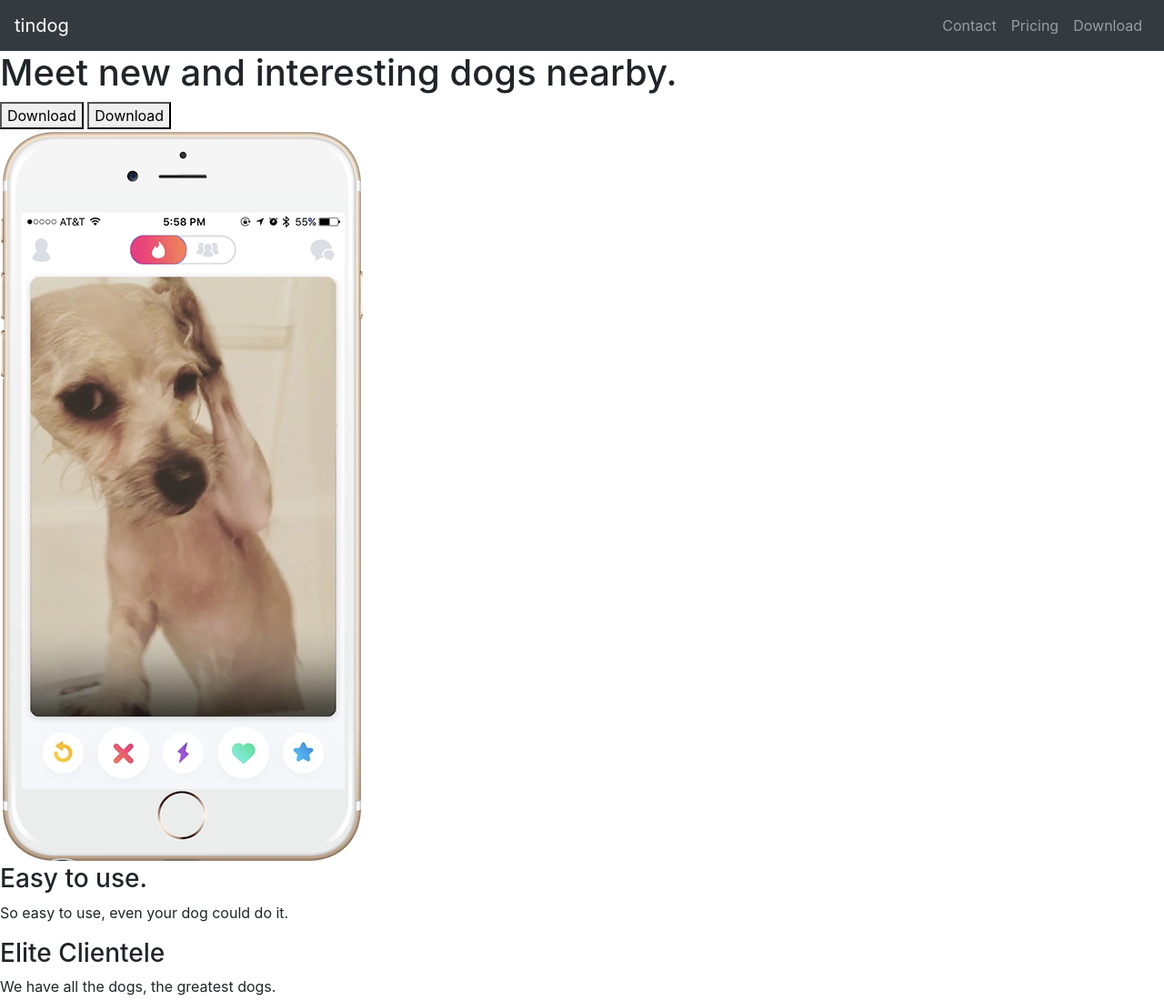
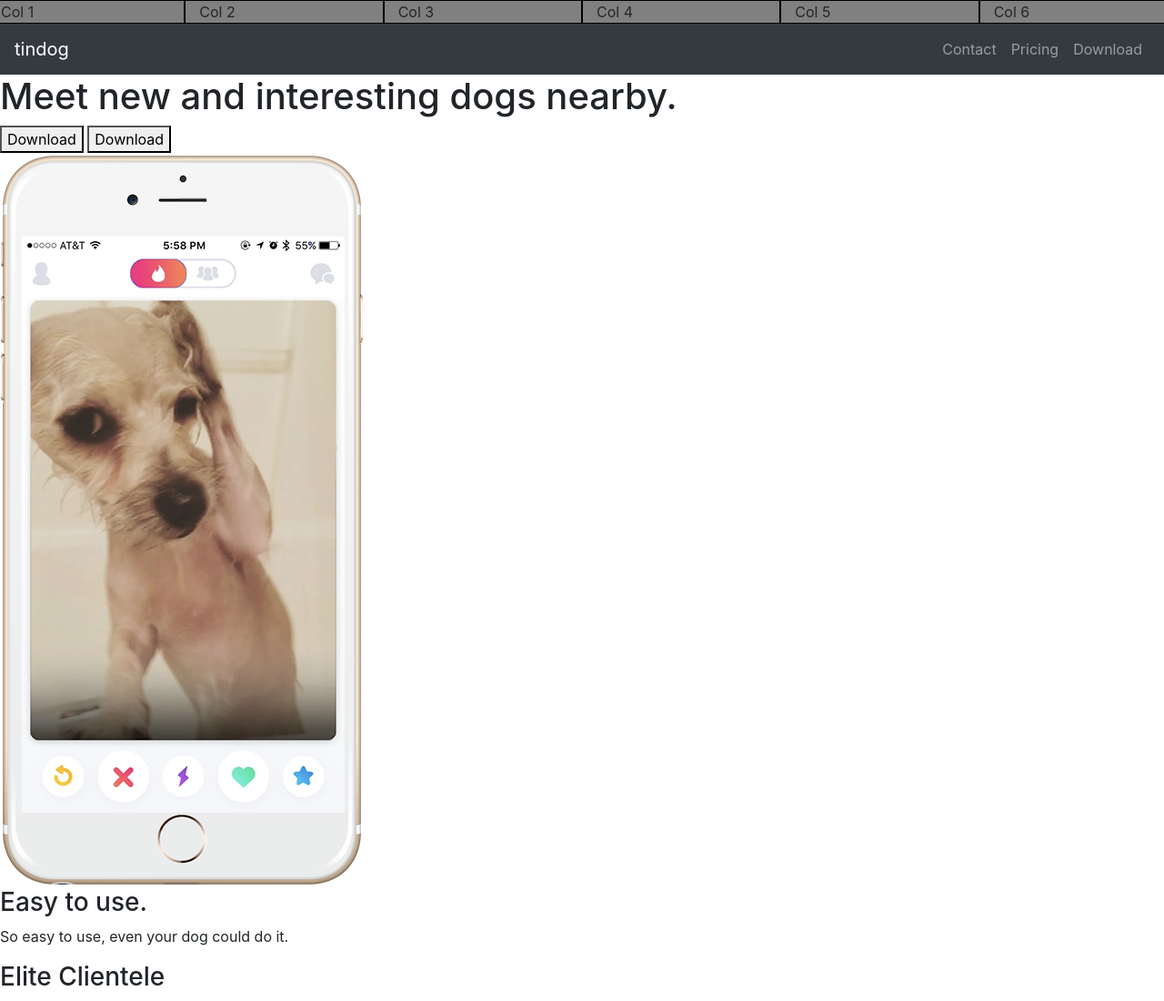
Before and after one commit to timscully-github/bootstrap-practice, a plain HTML site: page TinDog/index.html in a window 1280 px wide. Shown: the top 1100 px of the page at 91% size. Drawn offline with nearby package versions, Linux system fonts and the light colour scheme.

Commit message:
testing bootstrap grid columns

```diff
--- a/TinDog/index.html
+++ b/TinDog/index.html
@@ -9,6 +9,15 @@
 </head>
 
 <body>
+
+  <div class="row">
+    <div class="col-lg-2 col-md-3 col-sm-12" style="background-color:grey; border: 1px solid black;">Col 1</div>
+    <div class="col-lg-2 col-md-3 col-sm-12" style="background-color:grey; border: 1px solid black;">Col 2</div>
+    <div class="col-lg-2 col-md-3 col-sm-12" style="background-color:grey; border: 1px solid black;">Col 3</div>
+    <div class="col-lg-2 col-md-3 col-sm-12" style="background-color:grey; border: 1px solid black;">Col 4</div>
+    <div class="col-lg-2 col-md-3 col-sm-12" style="background-color:grey; border: 1px solid black;">Col 5</div>
+    <div class="col-lg-2 col-md-3 col-sm-12" style="background-color:grey; border: 1px solid black;">Col 6</div>
+  </div>
 
   <section id="title">
 
```
